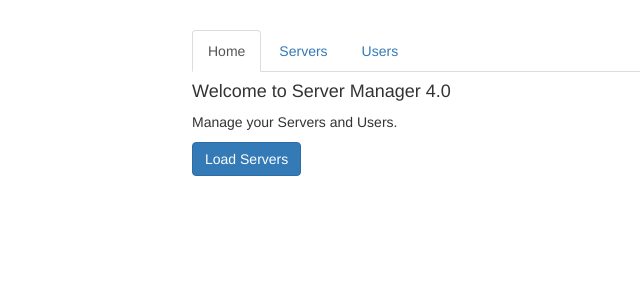
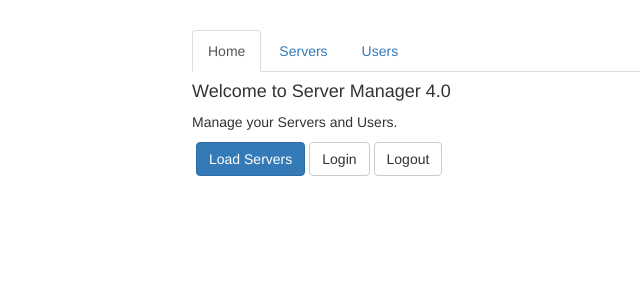
Before and after one commit to WillReichl/angular-routing-demo, an Angular app: page / in a window 1280 px wide. Shown: the top 300 px of the page, without its empty margins (73-713 px from the left). Built offline with nearby package versions, Linux system fonts and the light colour scheme.

Commit message:
S11L139 - Using a Fake Auth Service

```diff
--- a/src/app/home/home.component.css
+++ b/src/app/home/home.component.css
@@ -0,0 +1,3 @@
+.btn {
+  margin-left: 4px;
+}
--- a/src/app/home/home.component.html
+++ b/src/app/home/home.component.html
@@ -1,3 +1,5 @@
 <h4>Welcome to Server Manager 4.0</h4>
 <p>Manage your Servers and Users.</p>
 <button class="btn btn-primary" (click)="onLoadServers(1)">Load Servers</button>
+<button class="btn btn-default" (click)="onLogin()">Login</button>
+<button class="btn btn-default" (click)="onLogout()">Logout</button>
--- a/src/app/home/home.component.ts
+++ b/src/app/home/home.component.ts
@@ -1,5 +1,6 @@
 import { Component, OnInit } from '@angular/core';
 import { Router } from '@angular/router';
+import { AuthService } from '../auth.service';
 
 @Component({
   selector: 'app-home',
@@ -8,7 +9,7 @@
 })
 export class HomeComponent implements OnInit {
 
-  constructor(private router: Router) { }
+  constructor(private router: Router, private authService: AuthService) { }
 
   ngOnInit() {
   }
@@ -17,4 +18,12 @@
     // imagine we do some calculation
     this.router.navigate(['/servers', id, 'edit'], {queryParams: {allowEdit: '1'}, fragment: 'loading'});
   }
+
+  onLogin() {
+    this.authService.login();
+  }
+
+  onLogout() {
+    this.authService.logout();
+  }
 }
```
